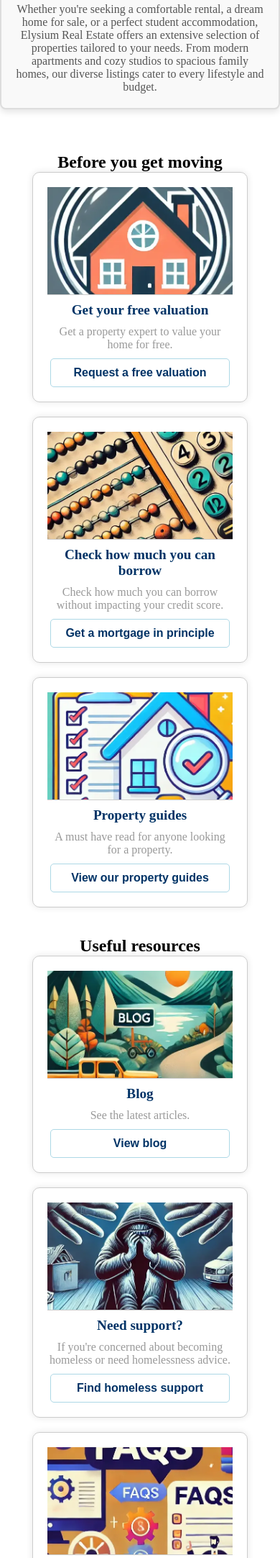
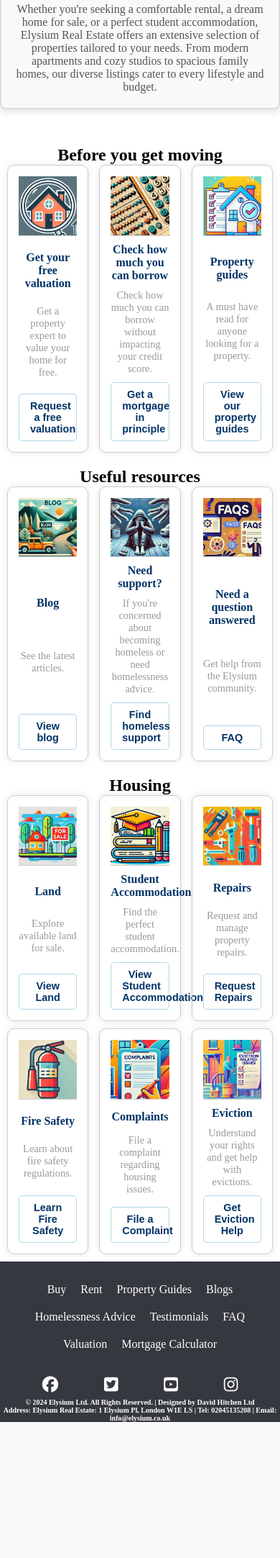
Before and after one commit to Dhitchen28963/elysium-realestate-django, a Django app: page / in a window 390 px wide. Shown: the part 187-2352 px from the top of the page at 72% size. After the commit the page ends 2163 px from the top, so only its background shows below. Run offline with Django 4.2, Linux system fonts and the light colour scheme; parts of the project's set-up code (start-up, migrations or seed data) failed here and were passed over; some libraries are stand-ins or nearby versions.

Commit message:
Added styles for responsive home page sections

```diff
--- a/static/css/style.css
+++ b/static/css/style.css
@@ -728,6 +728,42 @@ footer p {
   color: #ffffff;
 }
 
+/* Media Query for screen sizes 650px and below */
+@media screen and (max-width: 650px) {
+  .before-moving-section,
+  .useful-resources-section,
+  .housing-section {
+    padding: 10px;
+  }
+
+  .boxes-container {
+    gap: 10px;
+    justify-content: space-between;
+  }
+
+  .box {
+    padding: 15px;
+    width: calc(33.333% - 10px);
+  }
+
+  .box img {
+    max-height: 100px;
+  }
+
+  .box h3 {
+    font-size: 1em;
+  }
+
+  .box p {
+    font-size: 0.9em;
+  }
+
+  .box button {
+    font-size: 0.9em;
+    padding: 8px 15px;
+  }
+}
+
 @media (max-width: 740px) {
   .welcome-box {
     display: none;
```
Also changed, not shown: 1 other file.
